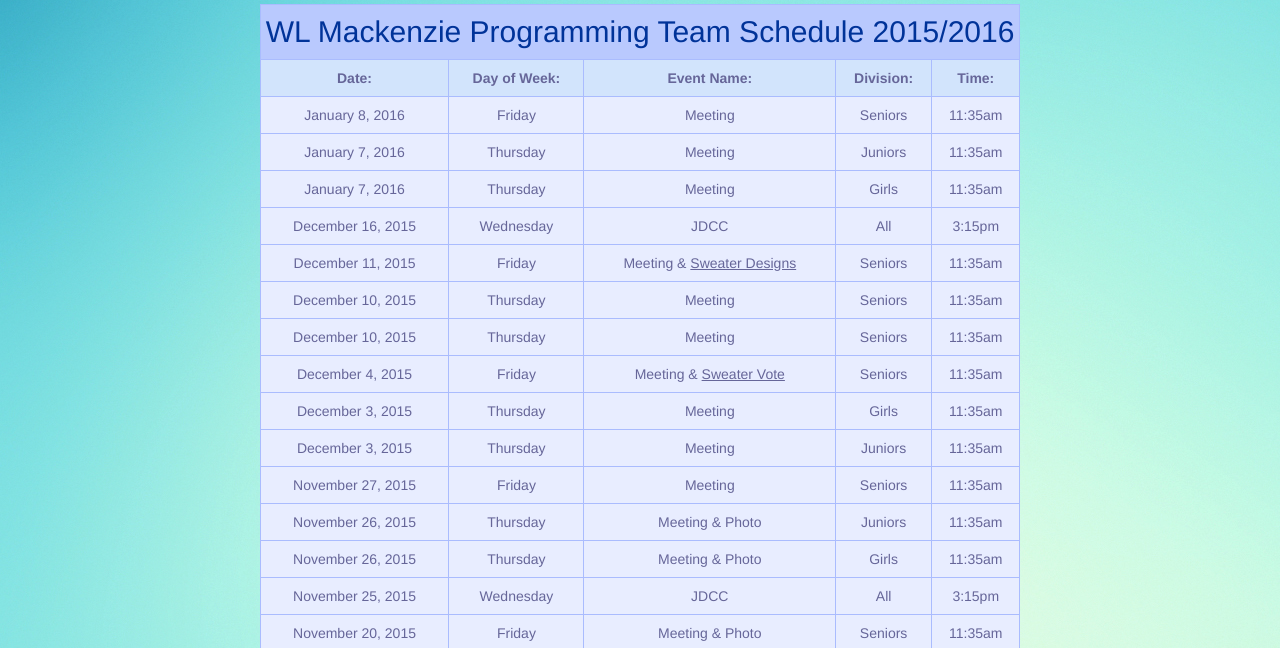
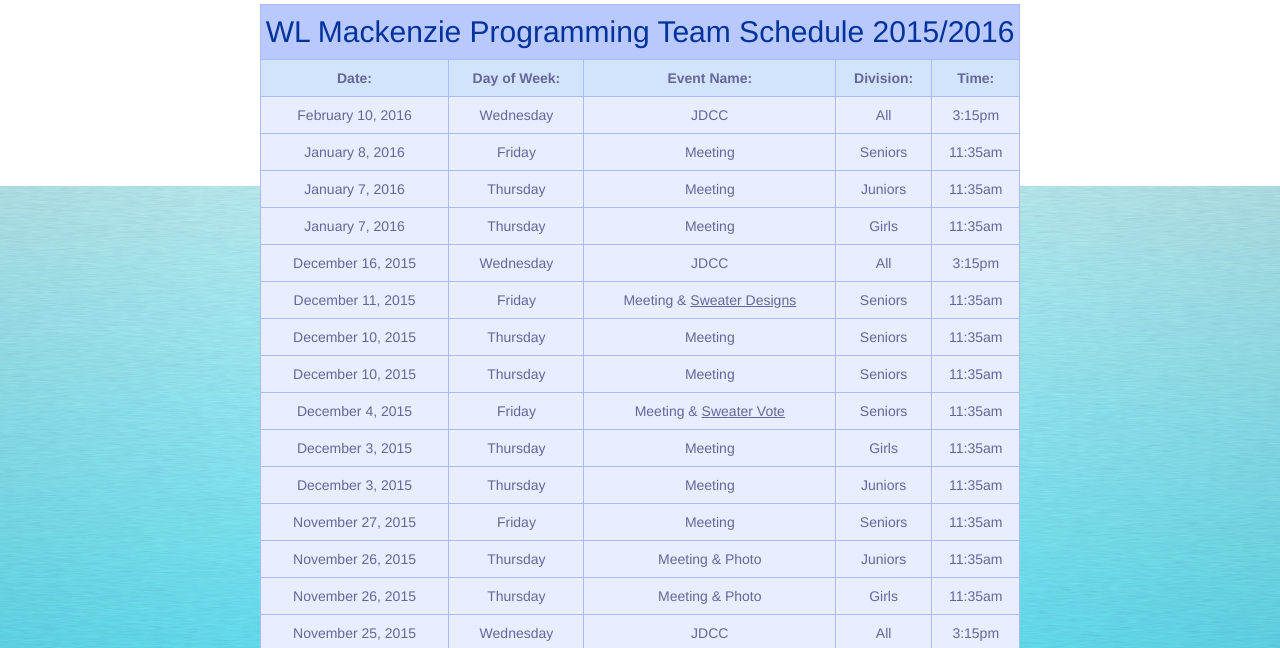
Before and after one commit to MathBunny/mackenzie-cpt, a plain HTML site: page index.html in a window 1280 px wide. Shown: the part 151-799 px from the top of the page. Drawn offline with nearby package versions, Linux system fonts and the light colour scheme; a web font is replaced by a local one.

Commit message:
Fixed background issues, fonts

```diff
--- a/index.html
+++ b/index.html
@@ -7,6 +7,10 @@
 table, th, td {
     border: 1px solid black;
     border-collapse: collapse;
+}
+body{
+	 background: url(background2.jpg) no-repeat center center fixed;
+
 }
 h1{
 	font-family: "Helvetica",Helvetica;
@@ -101,6 +105,15 @@ a:link{
     <td class="tg-vn4c"><strong> Division:</td>
     <td class="tg-vn4c"><strong> Time:</td>
   </tr>
+
+  <tr>
+    <td class="tg-031e">February 10, 2016</td>
+     <td class="tg-0ord">Wednesday</td>
+    <td class="tg-031e"> JDCC </a></td>
+    <td class="tg-0ord">All</td>
+    <td class="tg-0ord">3:15pm</td>
+  </tr>
+
 
   <tr>
     <td class="tg-031e">January 8, 2016</td>
```
Also changed, not shown: contact.html (+3 -0 lines), ecoo_qualifiers.html (+8 -2 lines), weeklycontests.html (+7 -2 lines), weeklylessons.html (+5 -0 lines), weeklyproblems.html (+5 -0 lines), background2.jpg (added), background2.png (added).
